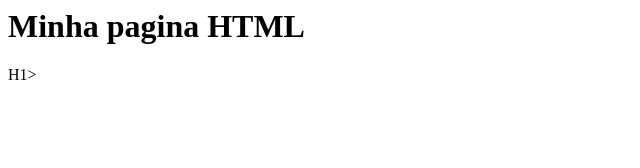
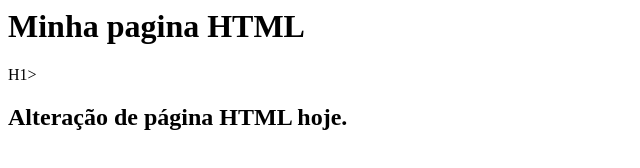
Before and after one commit to jhonatan-fernandes/gama-no-github, a plain HTML site: page index.html in a window 1280 px wide. Shown: the whole page, without its empty margins (0-640 px from the left). Drawn offline with Linux system fonts and the light colour scheme.

Commit message:
arquivo index.html autalizado novamente

```diff
--- a/index.html
+++ b/index.html
@@ -1,5 +1,6 @@
 <hmtl>
 	<body>
 	<h1> Minha pagina HTML </h1> H1>
+	<h2> Alteração de página HTML hoje.</h2>
 	</body>
 </html>
```
